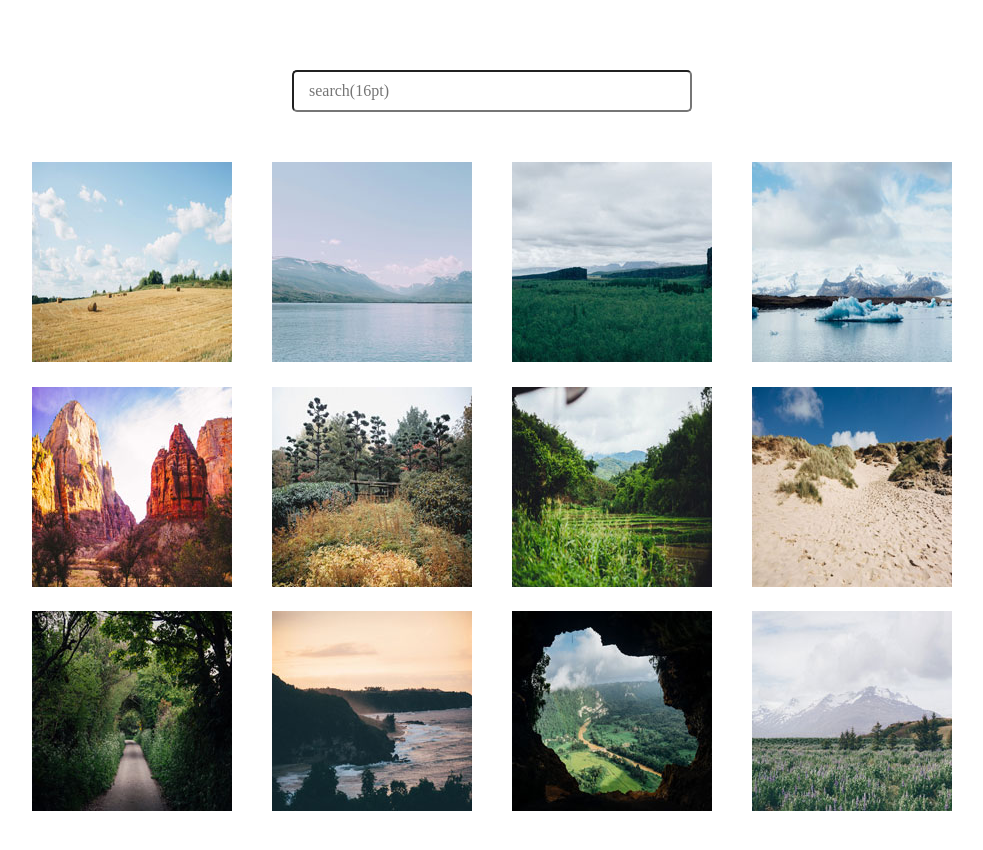
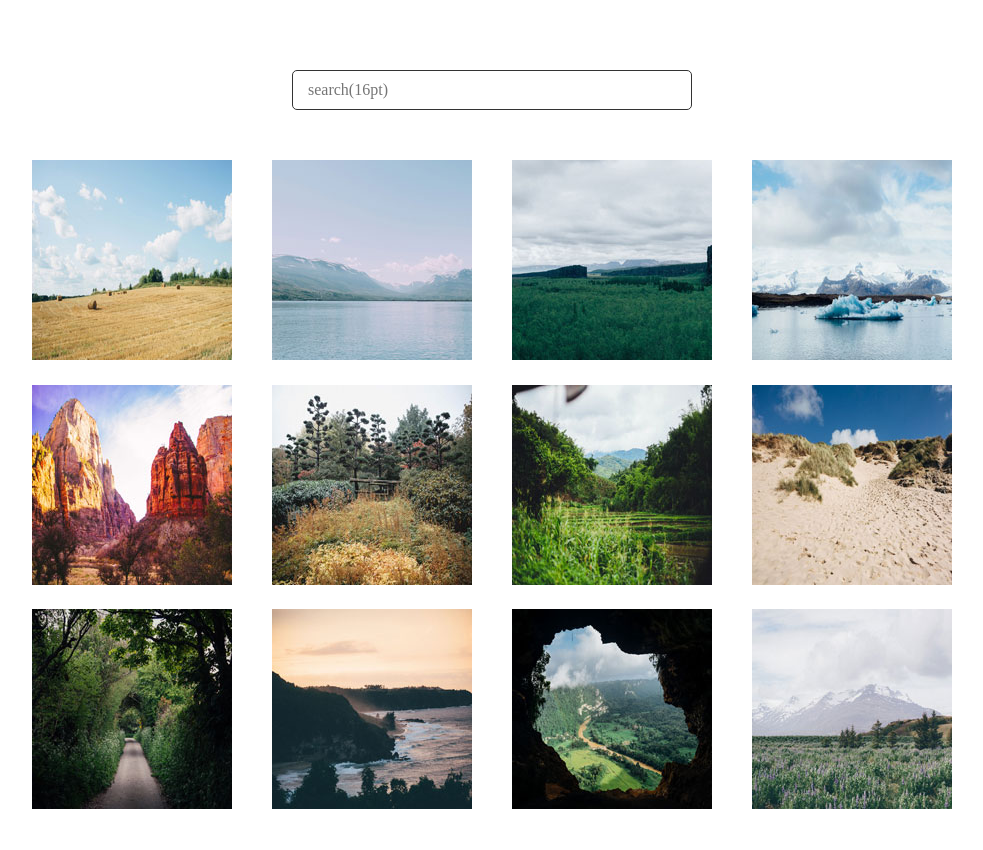
Before and after one commit to christineaharper/TH-Project-5, a plain HTML site: page index.html in a window 1280 px wide. Shown: the whole page, without its empty margins (148-1131 px from the left). Drawn offline with nearby package versions, Linux system fonts and the light colour scheme.

Commit message:
update search bar border

```diff
--- a/css/style.css
+++ b/css/style.css
@@ -63,11 +63,9 @@ img {
   position: relative;
 }
 
-/* #searchBar:after {
-  content: '&#x1F50D';
-  position: absolute;
-
-} */
+input[type="search"] {
+  border: 1px solid #333;
+}
 
 @media only screen and (min-width: 768px) {
   #searchBar {
```
